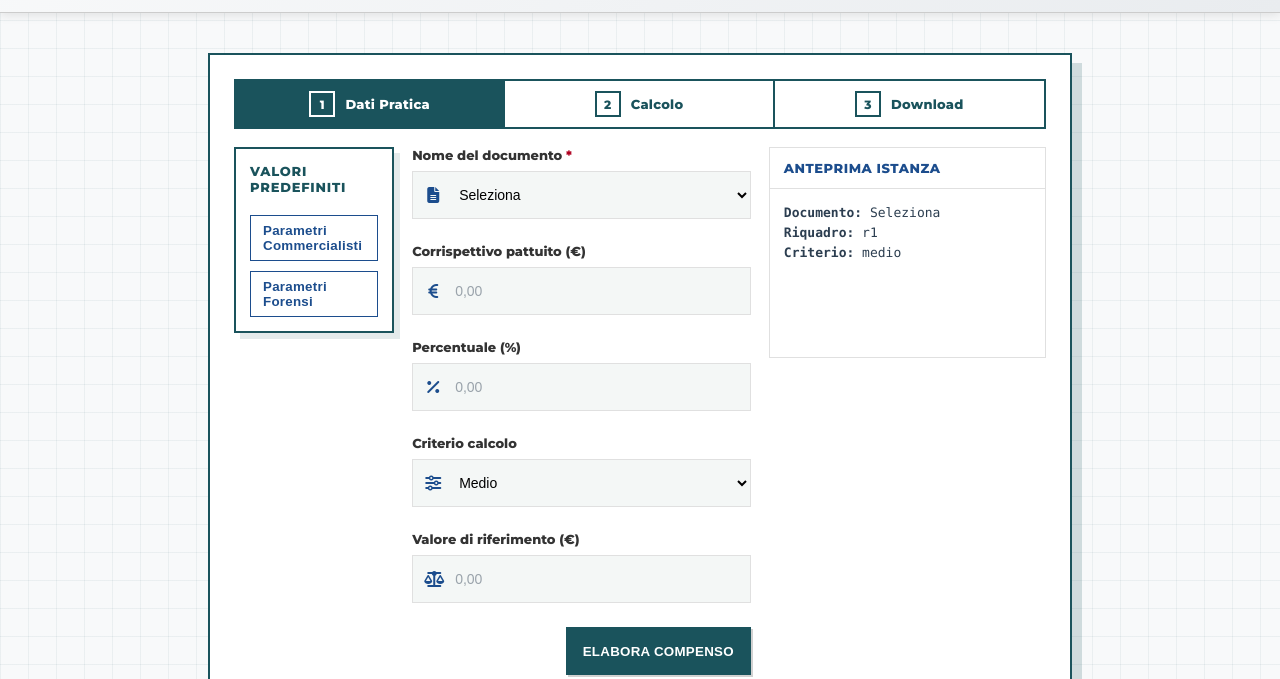
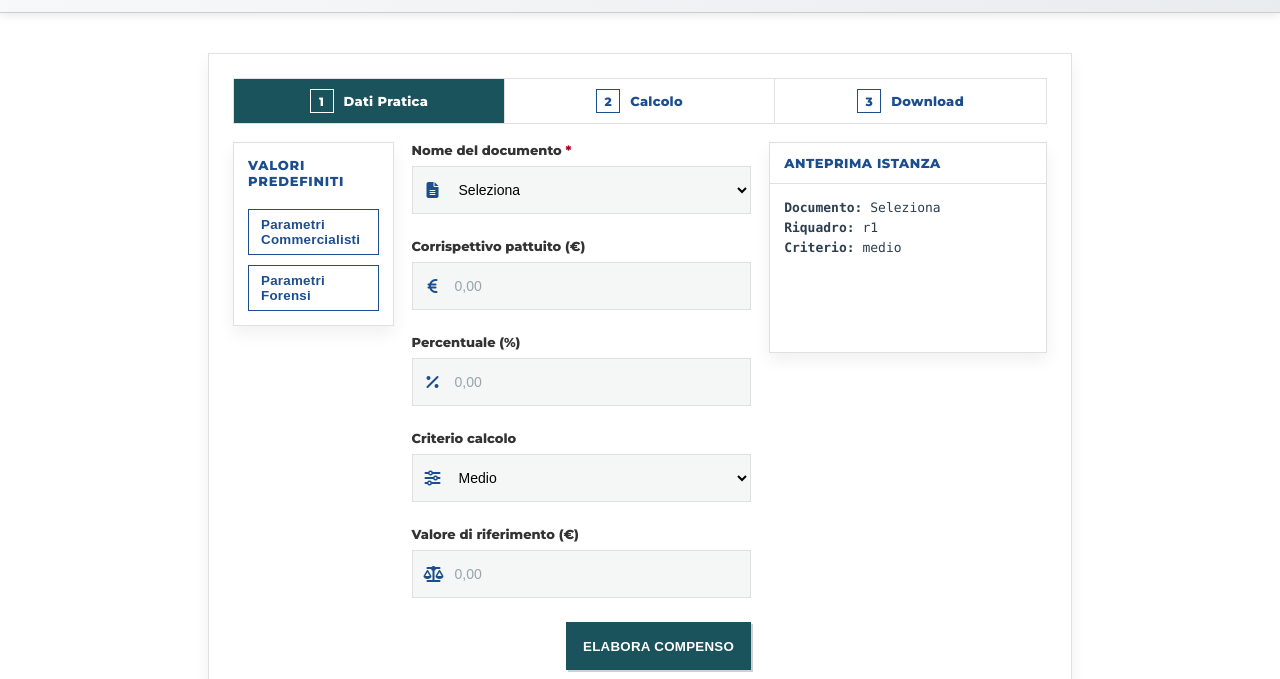
Before and after one commit to Tanoc05/equocompensov2, a website: page frontend/calcola.html in a window 1280 px wide. Shown: the part 64-743 px from the top of the page. Drawn offline with Linux system fonts and the light colour scheme; sample sign-in values are in the browser's storage.

Commit message:
change19

```diff
--- a/frontend/styles/styleIndex.css
+++ b/frontend/styles/styleIndex.css
@@ -9,11 +9,7 @@ body {
 
 body.calc-page {
     font-family: Montserrat, sans-serif;
-    background-color: #F8F9FA;
-    background-image:
-        linear-gradient(rgba(26, 83, 92, 0.06) 1px, transparent 1px),
-        linear-gradient(90deg, rgba(26, 83, 92, 0.06) 1px, transparent 1px);
-    background-size: 28px 28px;
+    background: #FFFFFF;
 }
 
 header {
@@ -1582,8 +1578,8 @@ body.calc-page .calc-page-wrap {
 
 body.calc-page .calc-card {
     background: #FFFFFF;
-    border: 2px solid #1A535C;
-    box-shadow: 10px 10px 0 rgba(26, 83, 92, 0.18);
+    border: 1px solid #E0E0E0;
+    box-shadow: 0px 8px 16px rgba(0,0,0,0.06);
     border-radius: 0px !important;
 }
 
@@ -1595,7 +1591,7 @@ body.calc-page .calc-card-inner {
 body.calc-page .calc-stepper {
     display: grid;
     grid-template-columns: repeat(3, minmax(0, 1fr));
-    border: 2px solid #1A535C;
+    border: 1px solid #E0E0E0;
     border-radius: 0px;
     overflow: hidden;
     margin-bottom: 18px;
@@ -1608,8 +1604,8 @@ body.calc-page .calc-step {
     justify-content: center;
     gap: 10px;
     padding: 10px 12px;
-    border-right: 2px solid #1A535C;
-    color: #1A535C;
+    border-right: 1px solid #E0E0E0;
+    color: #1C4D8D;
     font-weight: 800;
     font-size: 13px;
     letter-spacing: 0.02em;
@@ -1625,7 +1621,7 @@ body.calc-page .calc-step-index {
     display: inline-flex;
     align-items: center;
     justify-content: center;
-    border: 2px solid #1A535C;
+    border: 1px solid #1C4D8D;
     border-radius: 0px;
     font-size: 12px;
     font-weight: 900;
@@ -1633,7 +1629,7 @@ body.calc-page .calc-step-index {
 }
 
 body.calc-page .calc-step.is-done {
-    background: rgba(26, 83, 92, 0.08);
+    background: rgba(28, 77, 141, 0.06);
 }
 
 body.calc-page .calc-step.is-active {
@@ -1656,17 +1652,17 @@ body.calc-page .calc-split {
 
 body.calc-page .calc-presets {
     background: #FFFFFF;
-    border: 2px solid #1A535C;
+    border: 1px solid #E0E0E0;
     border-radius: 0px;
     padding: 14px;
-    box-shadow: 6px 6px 0 rgba(26, 83, 92, 0.12);
+    box-shadow: 0px 8px 16px rgba(0,0,0,0.06);
     position: sticky;
     top: 100px;
 }
 
 body.calc-page .calc-presets-title {
     font-weight: 900;
-    color: #1A535C;
+    color: #1C4D8D;
     font-size: 13px;
     letter-spacing: 0.06em;
     text-transform: uppercase;
@@ -1911,6 +1907,7 @@ body.calc-page .calc-preview {
     border: 1px solid #E0E0E0;
     border-radius: 0px !important;
     background: #FFFFFF;
+    box-shadow: 0px 8px 16px rgba(0,0,0,0.06);
 }
 
 body.calc-page .calc-preview-title {
```
